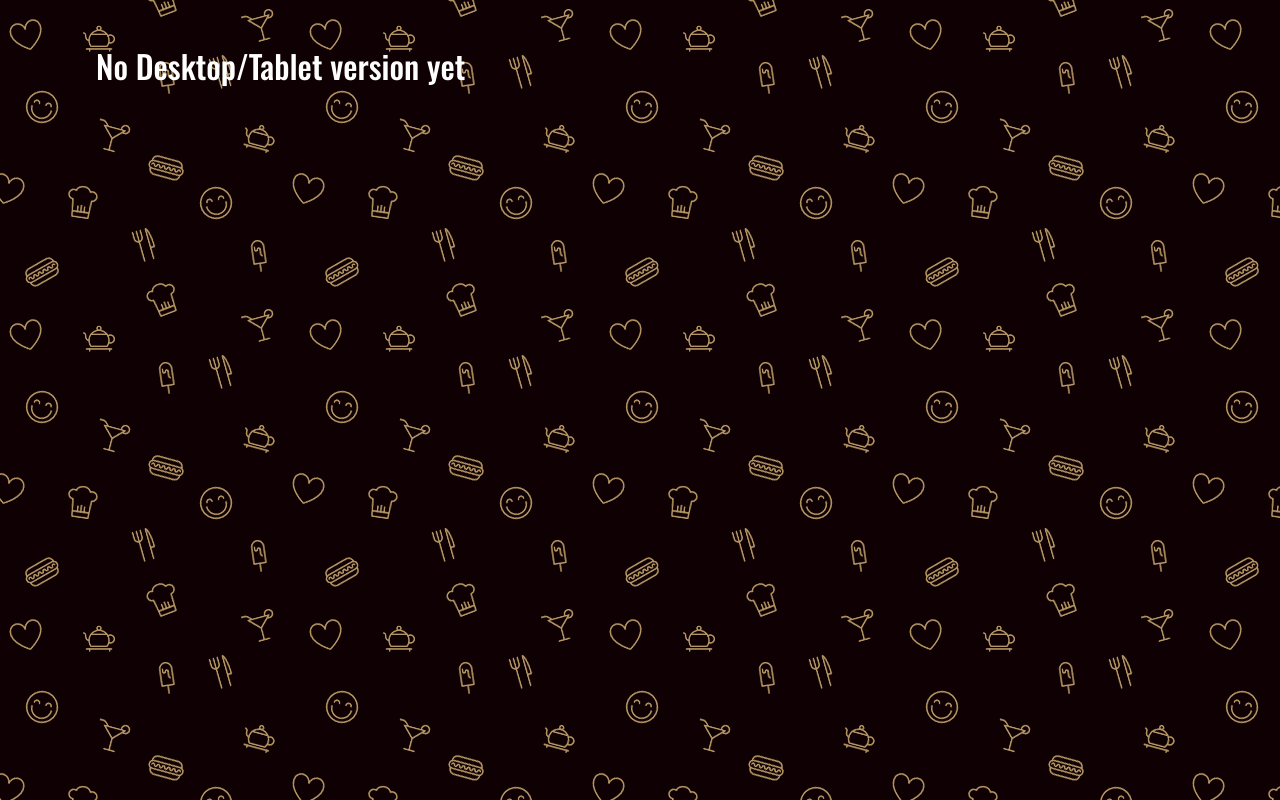
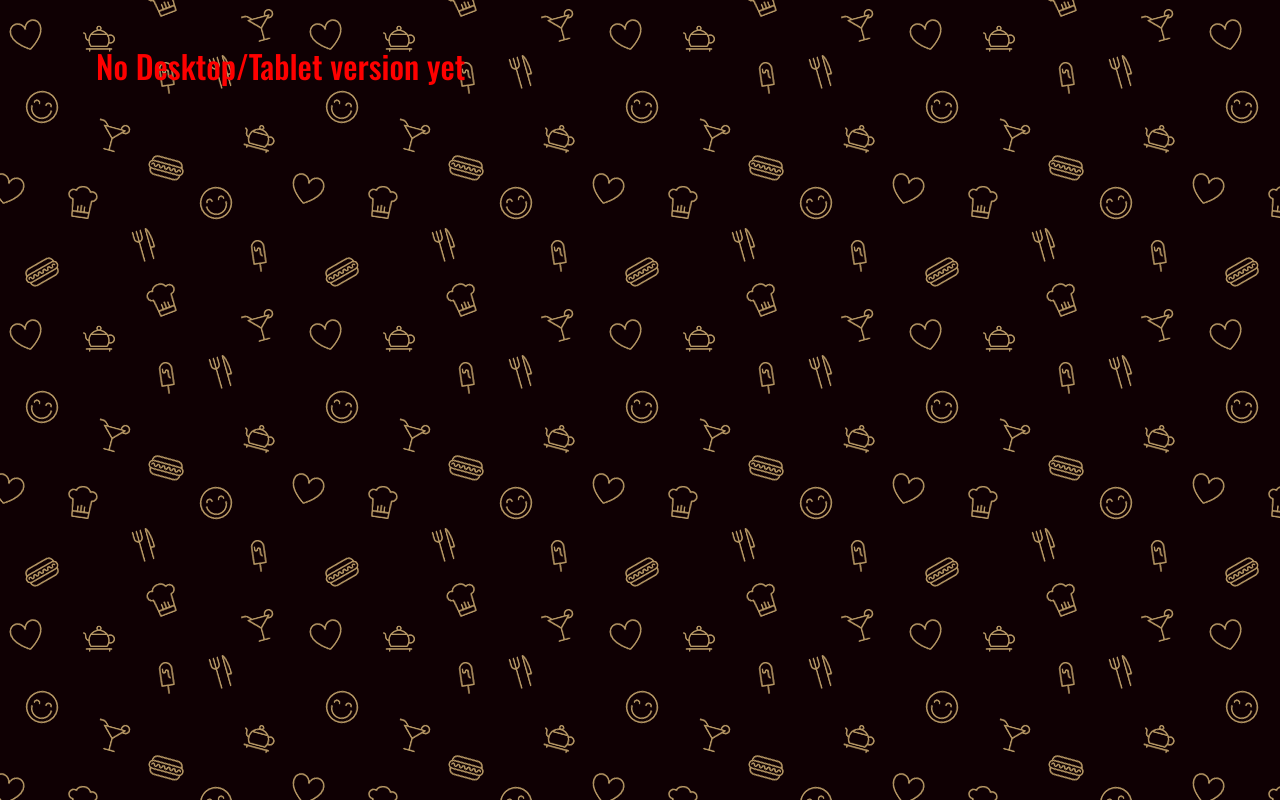
Before and after one commit to EvgeniiAtYourService/food-master-client, a React (Create React App) app: page / in a window 1280 px wide. Built offline with nearby package versions, Linux system fonts and the light colour scheme.

Commit message:
Color fix

```diff
--- a/src/App.js
+++ b/src/App.js
@@ -7,7 +7,7 @@ import MediaQuery from 'react-responsive'
 function App() {
   return (
     <div className="App">
-    <MediaQuery minWidth={415}><h2 className="heading">No Desktop/Tablet version yet</h2></MediaQuery>
+    <MediaQuery minWidth={415}><h2 className="heading" style={{color: 'red'}}>No Desktop/Tablet version yet</h2></MediaQuery>
     <MediaQuery maxWidth={415}>
       <h2 className="heading">
         <DinnerDiningOutlinedIcon className="pastaIcon" />
```
